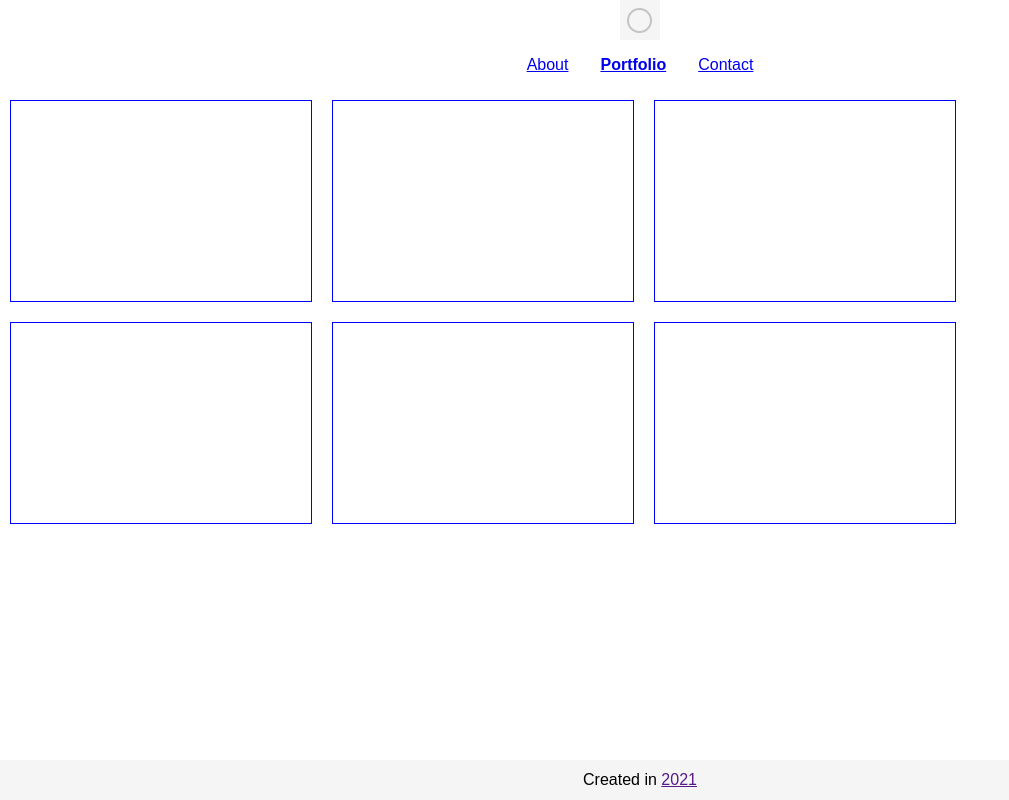
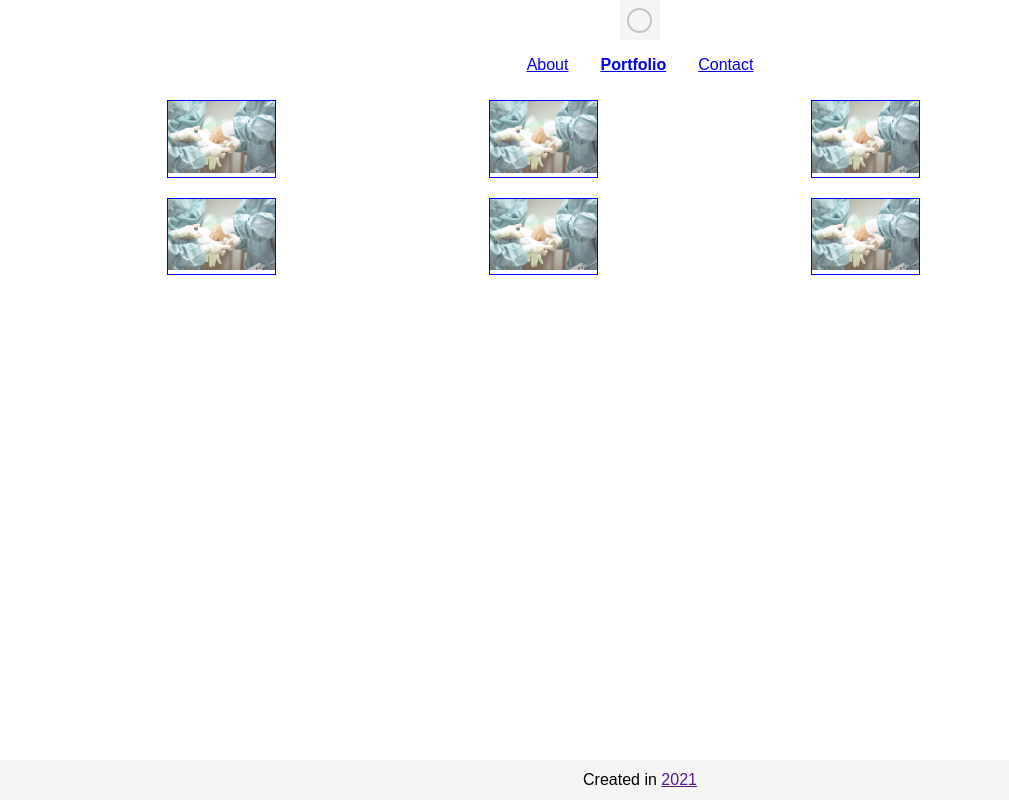
Before and after one commit to BrandonHumphry/Components, a React (Create React App) app: page /portfolio in a window 1280 px wide. Shown: the whole page, without its empty margins (0-1009 px from the left). Built offline with nearby package versions, Linux system fonts and the light colour scheme.

Commit message:
working with percent and flex for gallery

```diff
--- a/src/Components/Card/Card.css
+++ b/src/Components/Card/Card.css
@@ -1,6 +1,9 @@
 .content {
-  height: 200px;
-  width: 300px;
+  width: 33.33%;
   border: 1px solid blue;
   margin: 10px;
 }
+
+.content > img {
+  width: 100%;
+}
--- a/src/Components/Card/Card.js
+++ b/src/Components/Card/Card.js
@@ -1,11 +1,11 @@
-import logo from "../Navigation/logo.png";
+import Loftware from "./Loftware.png";
 import "./Card.css";
 
 function Card() {
   return (
     <div>
       <div className="content">
-        {/* <img src={logo} alt="" /> */}
+        <img src={Loftware} alt="" />
         {/* <div className="text">Test</div> */}
       </div>
     </div>
--- a/src/pages/Portfolio.css
+++ b/src/pages/Portfolio.css
@@ -1,11 +1,16 @@
 .gallery {
-  /* max-width: 1000px; */
+  width: 1000px;
   display: flex;
   flex-direction: column;
   flex-wrap: wrap;
   flex-flow: wrap;
-  align-content: center;
-
   margin-left: auto;
   margin-right: auto;
+  justify-content: center;
 }
+
+@media (max-width: 767px) {
+  /* .gallery {
+    width: 620px;
+  } */
+}
```
Also changed, not shown: src/Components/Card/Loftware.png (added).
